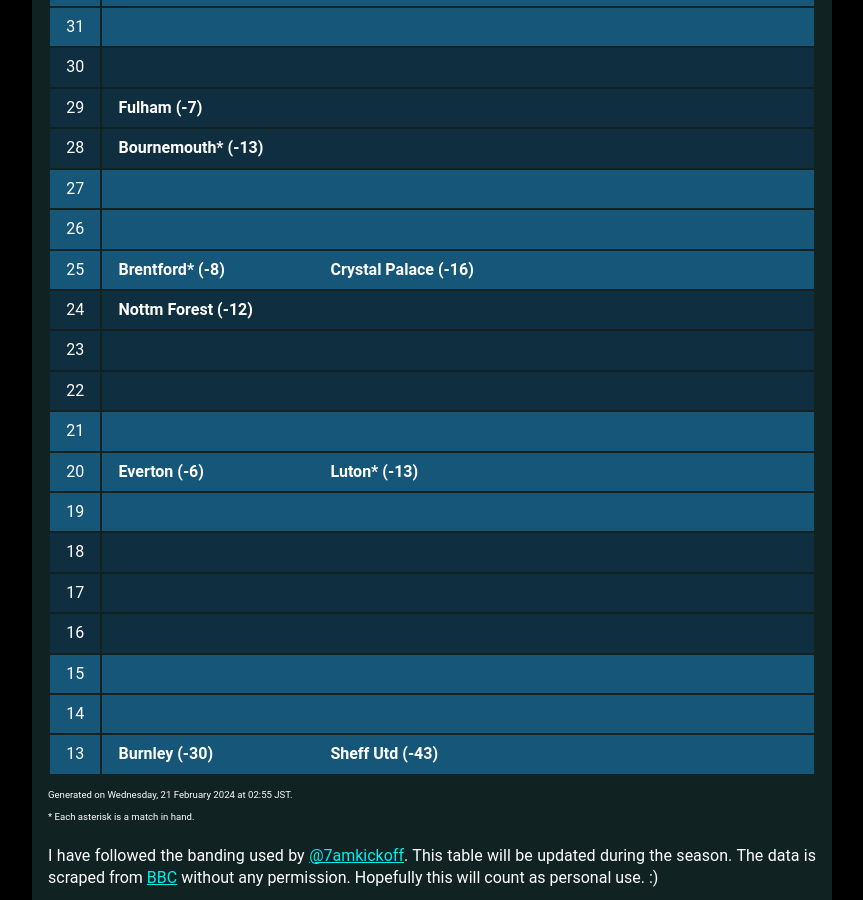
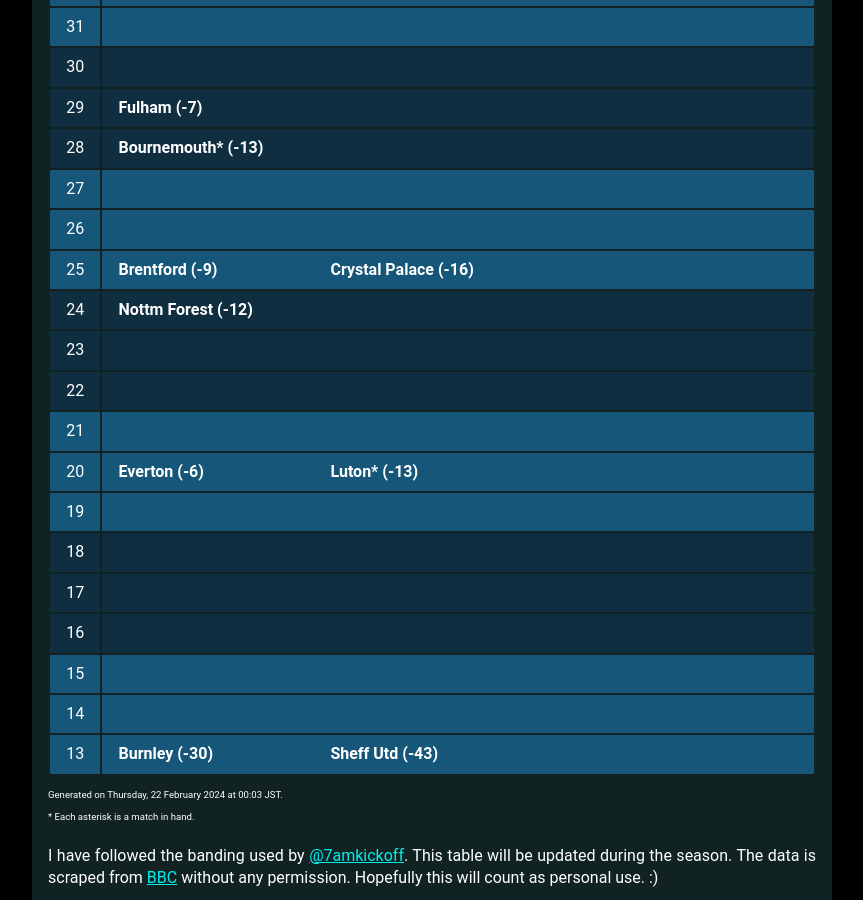
Before and after one commit to muru/muru.github.io, a Jekyll site: the page built from resources.md, in a window 1280 px wide and 900 px high, scrolled down 2528 px. Shown: the whole window, without its empty margins (208-1071 px from the left). Built offline with Jekyll 4.4.1, drawn with Linux system fonts in a browser that asks for light colours; some web fonts are replaced; some of the changed text lies outside the part shown.

Commit message:
updated cann-table: Thu 22 Feb 00:03:03 JST 2024

```diff
--- a/cann-table.html
+++ b/cann-table.html
@@ -9,6 +9,7 @@
 	<tr class="cann-row-1">
 		<td class="cann-point">56</td>
 		<td class="cann-clubs">
+			<span class="club-name">Man City (32)</span>
 		</td>
  	</tr>
 	<tr class="cann-row-1">
@@ -25,7 +26,6 @@
 	<tr class="cann-row-2">
 		<td class="cann-point">53</td>
 		<td class="cann-clubs">
-			<span class="club-name">Man City* (31)</span>
 		</td>
  	</tr>
 	<tr class="cann-row-2">
@@ -176,7 +176,7 @@
 	<tr class="cann-row-1">
 		<td class="cann-point">25</td>
 		<td class="cann-clubs">
-			<span class="club-name">Brentford* (-8)</span>
+			<span class="club-name">Brentford (-9)</span>
 			<span class="club-name">Crystal Palace (-16)</span>
 		</td>
  	</tr>
@@ -246,4 +246,4 @@
 		</td>
  	</tr>
 </table>
-<span id="cann-gen-note"> Generated on Wednesday, 21 February 2024 at 02:55 JST.<br>* Each asterisk is a match in hand.</span>
+<span id="cann-gen-note"> Generated on Thursday, 22 February 2024 at 00:03 JST.<br>* Each asterisk is a match in hand.</span>
```
